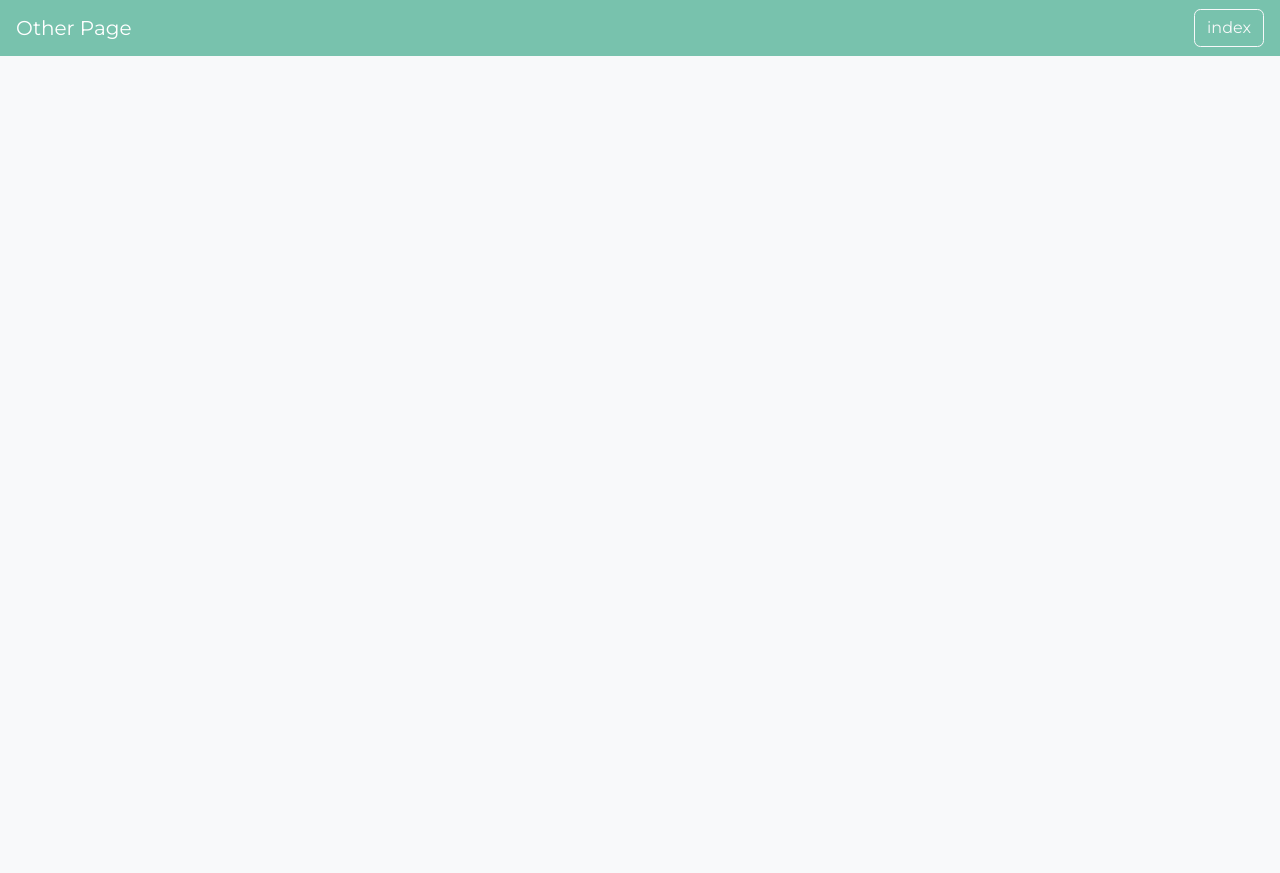
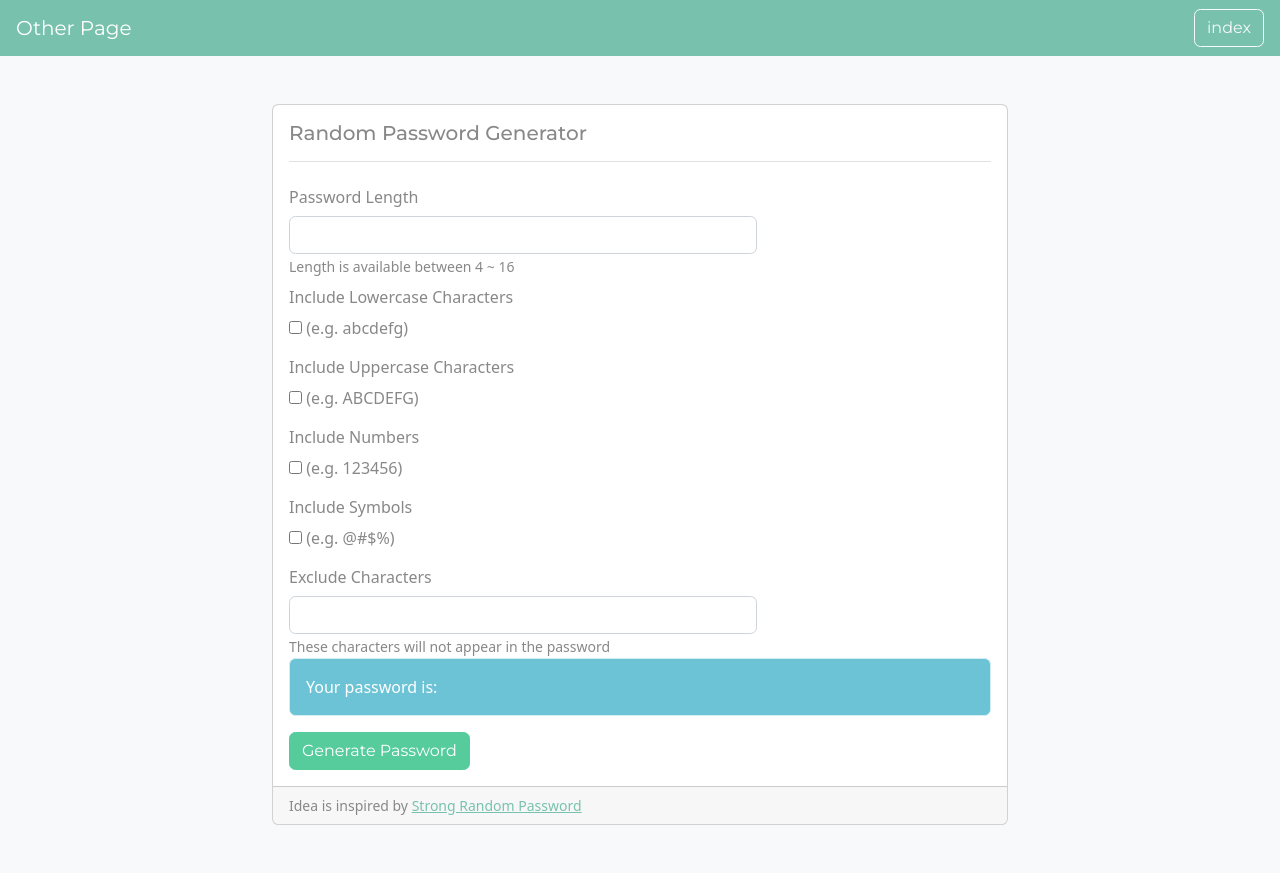
Before and after one commit to aaron1108/PD-AT-Work, a Flask app: page /other in a window 1280 px wide. Before the commit the page ends 56 px from the top, so only its background shows below. Run offline with Flask 3, Linux system fonts and the light colour scheme.

Commit message:
frame_test_2

```diff
--- a/myweb/app/templates/other.html
+++ b/myweb/app/templates/other.html
@@ -8,5 +8,92 @@
 
 {% block content %}
 <h1>Other Page</h1>
-<p>{{ data }}</p>
 {% endblock %}
+
+{% block test %}
+<div class="container py-5">
+
+  <div class="row">
+    <div class="col-12 col-lg-10 col-xl-8 mx-auto">
+      <div class="card">
+        <div class="card-body">
+          <h5 class="card-title">Random Password Generator <i class="fas fa-key"></i></h5>
+          <hr>
+          <form method="POST" action="/">
+            <div class="form-group form-row">
+              <label for="length" class="col-md-4 col-form-label">
+                Password Length
+              </label>
+              <div class="col-md-8">
+                <input type="number" name="length" class="form-control" id="length" min="4" max="16" value="">
+                <small class="text-muted form-text">Length is available between 4 ~ 16</small>
+              </div>
+            </div>
+
+            <div class="form-group form-row mb-2 align-items-center">
+              <label for="lowercase" class="col-md-4 col-form-label">Include Lowercase Characters</label>
+              <div class="col-md-8">
+                <div class="custom-control custom-checkbox">
+                  <input type="checkbox" class="custom-control-input" id="lowercase" name="lowercase">
+                  <label class="custom-control-label" for="lowercase">(e.g. abcdefg)</label>
+                </div>
+              </div>
+            </div>
+
+            <div class="form-group form-row mb-2 align-items-center">
+              <label for="uppercase" class="col-md-4 col-form-label">Include Uppercase Characters</label>
+              <div class="col-md-8">
+                <div class="custom-control custom-checkbox">
+                  <input type="checkbox" class="custom-control-input" id="uppercase" name="uppercase">
+                  <label class="custom-control-label" for="uppercase">(e.g. ABCDEFG)</label>
+                </div>
+              </div>
+            </div>
+
+            <div class="form-group form-row mb-2 align-items-center">
+              <label for="numbers" class="col-md-4 col-form-label">Include Numbers</label>
+              <div class="col-md-8">
+                <div class="custom-control custom-checkbox">
+                  <input type="checkbox" class="custom-control-input" id="numbers" name="numbers">
+                  <label class="custom-control-label" for="numbers">(e.g. 123456)</label>
+                </div>
+              </div>
+            </div>
+
+            <div class="form-group form-row mb-2 align-items-center">
+              <label for="symbols" class="col-md-4 col-form-label">Include Symbols</label>
+              <div class="col-md-8">
+                <div class="custom-control custom-checkbox">
+                  <input type="checkbox" class="custom-control-input" id="symbols" name="symbols">
+                  <label class="custom-control-label" for="symbols">(e.g. @#$%)</label>
+                </div>
+              </div>
+            </div>
+
+            <div class="form-group form-row">
+              <label for="exclude-characters" class="col-md-4 col-form-label">
+                Exclude Characters
+              </label>
+              <div class="col-md-8">
+                <input type="text" name="excludeCharacters" class="form-control" id="exclude-characters" value="">
+                <small class="text-muted form-text">These characters will not appear in the password</small>
+              </div>
+            </div>
+
+            <div class="alert alert-info" role="alert">
+              <span class="mr-2">Your password is:</span>
+            </div>
+
+            <!-- submit button -->
+            <button class="btn btn-success" type="submit">Generate Password</button>
+          </form>
+        </div>
+
+        <small class="card-footer text-muted text-right">
+          Idea is inspired by <a href="" target="_blank">Strong Random Password</a>
+        </small>
+      </div>
+    </div>
+  </div>
+</div>
+{% endblock %}
```
Also changed, not shown: 1 other file.
